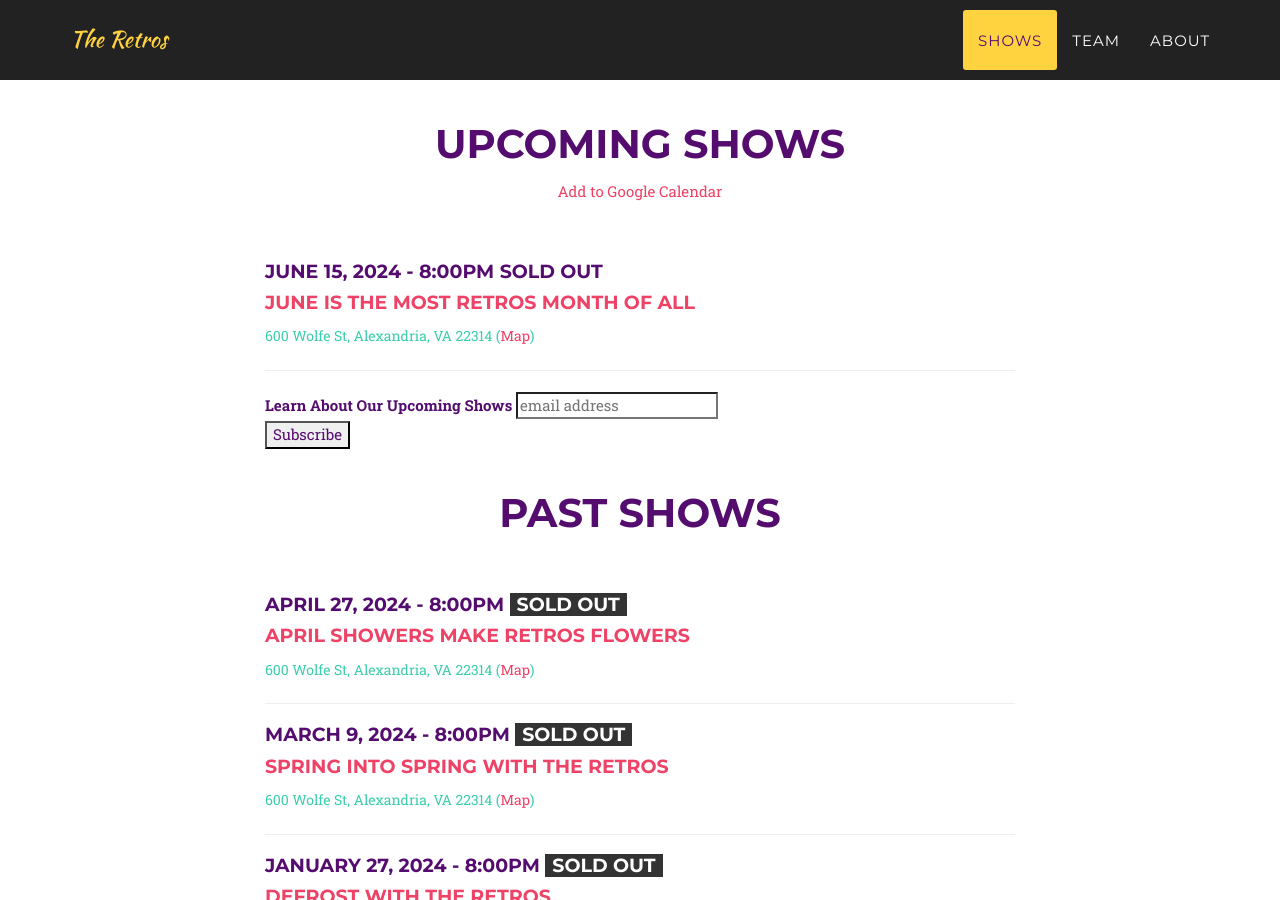
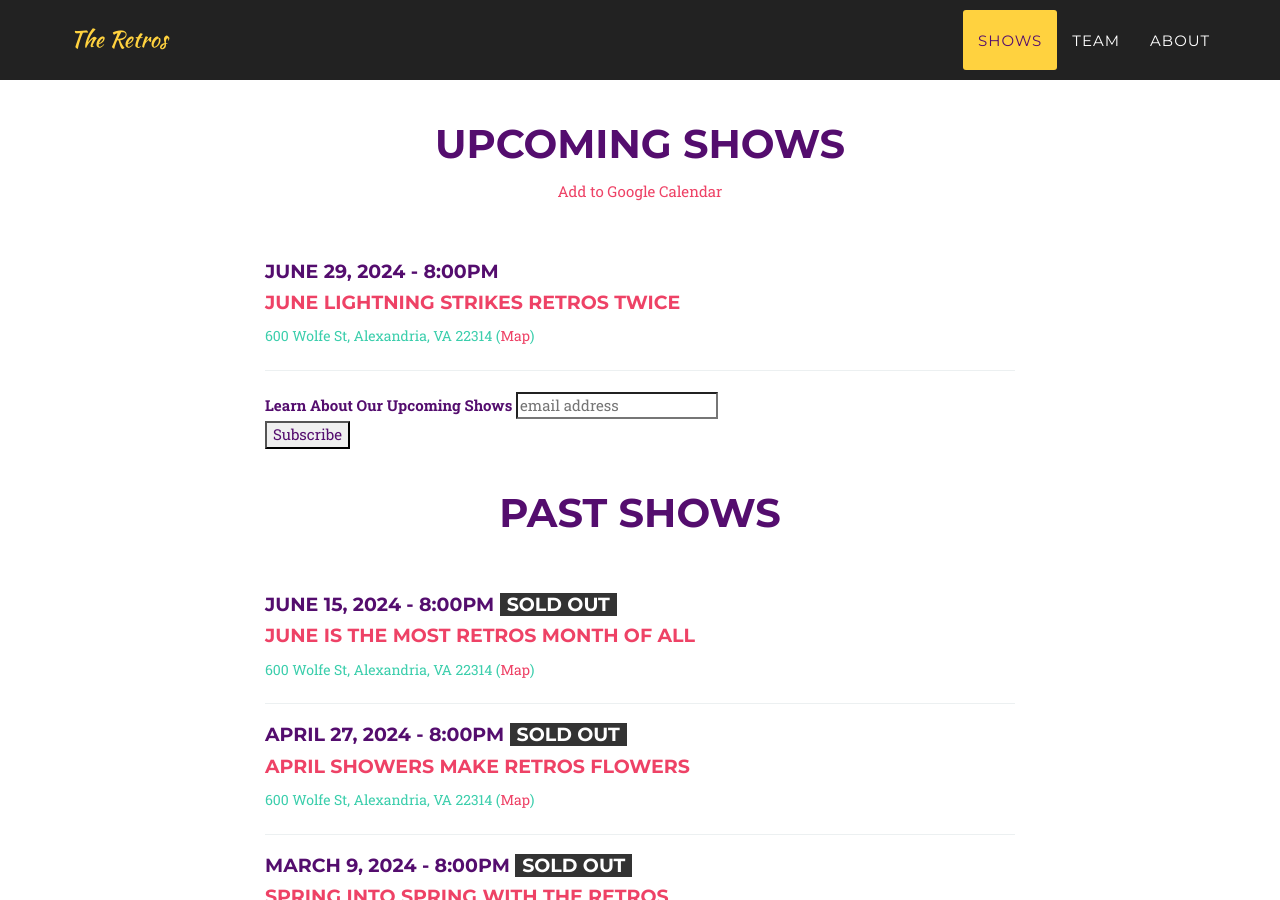
Before and after one commit to yig/RetrosImprovWeb, a Jekyll site: the page built from index.html, in a window 1280 px wide and 900 px high, scrolled down 911 px. Built offline with Jekyll 4.4.1, drawn with Linux system fonts in a browser that asks for light colours; some web fonts are replaced; comment, search, counter and statistics services are not loaded; some of the changed text lies outside the part shown.

Commit message:
Added June 29 show

```diff
--- a/_config.yml
+++ b/_config.yml
@@ -6,13 +6,19 @@ email: retrocessionist.improv@gmail.com
 description: "The Retros - Improv Comedy in Alexandria, VA"
 
 shows:
+- date: June 29, 2024
+  time: 8:00pm
+  title: "June Lightning Strikes Retros Twice"
+  location: 600 Wolfe St, Alexandria, VA 22314
+  url: https://www.eventbrite.com/e/free-improv-comedy-show-with-the-retros-tickets-928537208787?aff=website
+  sold_out: False
+past_shows:
 - date: June 15, 2024
   time: 8:00pm
   title: "June is the Most Retros Month of All"
   location: 600 Wolfe St, Alexandria, VA 22314
   url: https://www.eventbrite.com/e/improv-comedy-show-in-alexandria-va-tickets-909148185697?aff=website
   sold_out: True
-past_shows:
 - date: April 27, 2024
   time: 8:00pm
   title: "April Showers Make Retros Flowers"
```
